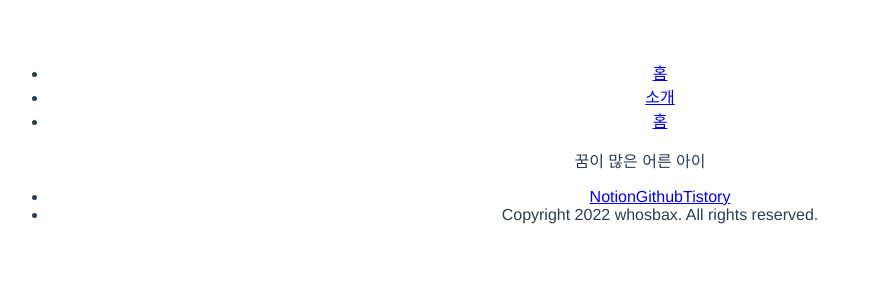
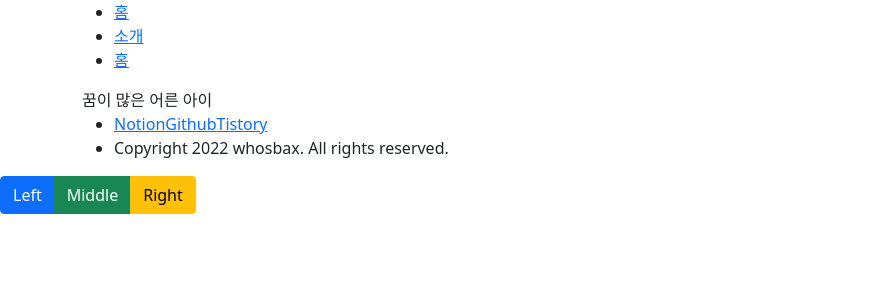
Before and after one commit to whos-bax/whosbax-vue, a Vue app in the folder whoami/frontend/: page / in a window 1280 px wide. Shown: the top 300 px of the page, without its empty margins (0-880 px from the left). Built offline with nearby package versions, Linux system fonts and the light colour scheme.

Commit message:
bootstrap 5 사용하기

```diff
--- a/whoami/frontend/package.json
+++ b/whoami/frontend/package.json
@@ -9,7 +9,6 @@
   },
   "dependencies": {
     "bootstrap": "^5.1.3",
-    "bootstrap-vue": "^2.22.0",
     "core-js": "^3.8.3",
     "vue": "^3.2.35"
   },
--- a/whoami/frontend/src/App.vue
+++ b/whoami/frontend/src/App.vue
@@ -1,5 +1,12 @@
 <template>
+<div>
   <Home />
+  <div class="btn-group" role="group" aria-label="Basic example">
+  <button type="button" class="btn btn-primary">Left</button>
+  <button type="button" class="btn btn-success">Middle</button>
+  <button type="button" class="btn btn-warning">Right</button>
+</div>
+</div>
 </template>
 
 <script>
@@ -15,11 +22,14 @@ export default {
 
 <style>
 #app {
-  font-family: Avenir, Helvetica, Arial, sans-serif;
-  -webkit-font-smoothing: antialiased;
-  -moz-osx-font-smoothing: grayscale;
-  text-align: center;
-  color: #2c3e50;
-  margin-top: 60px;
+  @font-face {
+  font-family: "GowunDodum-Regular";
+  src: url("https://cdn.jsdelivr.net/gh/projectnoonnu/noonfonts_2108@1.1/GowunDodum-Regular.woff")
+    format("woff");
+  font-weight: normal;
+  font-style: normal;
 }
+
+}
+
 </style>
--- a/whoami/frontend/src/components/Home.vue
+++ b/whoami/frontend/src/components/Home.vue
@@ -1,6 +1,7 @@
 <template>
   <div class="container">
     <div class="mainNav">
+
       <ul id="mainNavFont">
         <li>
           <a href="#home">홈</a>
@@ -18,7 +19,7 @@
     <div></div>
 
     <div class="mainFooter">
-        <ul id='mainFooterFont'>
+      <ul id="mainFooterFont">
         <li>
           <a href="https://notion.so/whosbax" target="_blank">Notion</a>
           <a href="https://github.com/whos-bax" target="_blank">Github</a>
--- a/whoami/frontend/src/main.js
+++ b/whoami/frontend/src/main.js
@@ -1,4 +1,7 @@
 import { createApp } from 'vue'
 import App from './App.vue'
 
+import "bootstrap/dist/css/bootstrap.min.css"
+import "bootstrap"
+
 createApp(App).mount('#app')
```
Also changed, not shown: 1 other file (tests, documents, lock files or other folders). Lines whose indentation alone changed are shown as unchanged.
